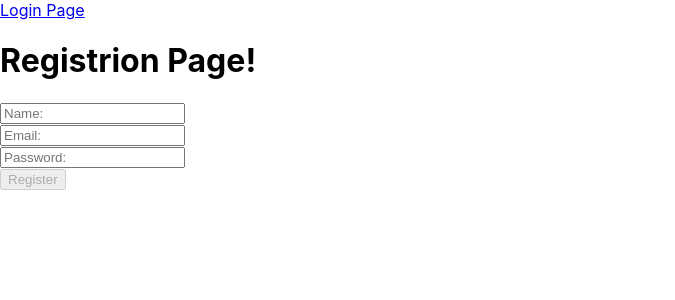
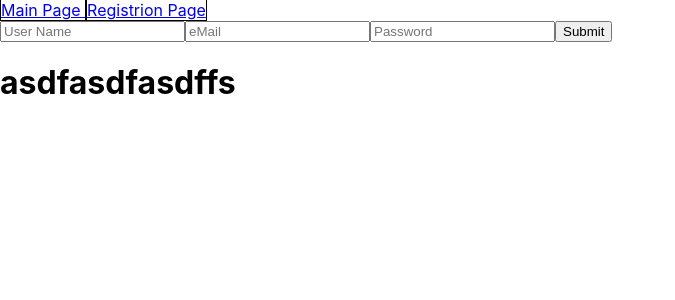
Before and after one commit to carlosmuerto/doctor_reservation_page, a React (Create React App) app: page /RegistrionPage in a window 1280 px wide. Shown: the top 300 px of the page, without its empty margins (0-675 px from the left). Built offline with nearby package versions, Linux system fonts and the light colour scheme.

Commit message:
migrate form to formik

```diff
--- a/src/components/Authentication/LoginPage.js
+++ b/src/components/Authentication/LoginPage.jsx
@@ -6,8 +6,7 @@
 /* eslint-disable jsx-a11y/label-has-associated-control */
 
 // import React, { Component } from 'react';
-import { reduxForm, Field } from 'redux-form';
-import PropTypes from 'prop-types';
+import { Formik, Field, Form } from 'formik';
 import { NavLink } from 'react-router-dom';
 
 // class LoginPage extends Component {
@@ -57,48 +56,37 @@ import { NavLink } from 'react-router-dom';
 
 // const input = ({ input, meta }) => (<input {...input} type="text" errorMessage={meta.error} />);
 
-const onSubmit = (values) => {
-  alert(JSON.stringify(values));
+const LoginPage = () => {
+  const onSubmit = async (values) => {
+    await new Promise((resolve) => setTimeout(resolve, 500));
+    const jsonBody = ({
+      User: values,
+    });
+    console.log(JSON.stringify(jsonBody, null, 2));
   };
 
-const required = (values) => {
-  if (!values || values === '') {
-    return 'This Field is required';
-  }
-
-  return undefined;
+  const nitialValues = {
+    email: '',
+    password: '',
   };
 
-const LoginPage = ({ handleSubmit, valid }) => (
-  <>
+  return (
+    <div>
       <NavLink to="/MainPage" className="container"> Main Page </NavLink>
       <NavLink to="/RegistrionPage" className="container"> Registrion Page </NavLink>
+      <Formik
+        initialValues={nitialValues}
+        onSubmit={onSubmit}
+      >
+        <Form>
+          <Field name="email" type="email" placeholder="eMail" />
+          <Field name="password" type="password" placeholder="Password" />
+          <button type="submit">Submit</button>
+        </Form>
+      </Formik>
 
-    <h1>Login Page!</h1>
+    </div>
+  );
+};
 
-    <form onSubmit={handleSubmit}>
-
-      <div>
-        {/* <label>Email:</label> */}
-        <Field name="email" type="email" component="input" validate={required} placeholder="Email:" />
-      </div>
-
-      <div>
-        {/* <label>Password:</label> */}
-        <Field name="password" type="password" component="input" validate={required} placeholder="Password:" />
-      </div>
-
-      <button disabled={!valid} type="submit">Login</button>
-
-    </form>
-  </>
-);
-
-LoginPage.propTypes = {
-  handleSubmit: PropTypes.bool,
-}.isRequired;
-
-export default reduxForm({
-  form: 'loginForm',
-  onSubmit,
-})(LoginPage);
+export default LoginPage;
--- a/src/components/Authentication/RegistrionPage.js
+++ b/src/components/Authentication/RegistrionPage.js
@@ -4,8 +4,9 @@
 /* eslint-disable jsx-a11y/label-has-associated-control */
 
 // import React, { Component } from 'react';
-import { reduxForm, Field } from 'redux-form';
-import PropTypes from 'prop-types';
+// import { reduxForm, Field } from 'redux-form';
+// import PropTypes from 'prop-types';
+import { Formik, Field, Form } from 'formik';
 import { NavLink } from 'react-router-dom';
 
 // Cambiar función a arrow function
@@ -60,51 +61,92 @@ import { NavLink } from 'react-router-dom';
 
 // export default reduxForm({ form: 'RegistrionForm' })(RegistrionPage);
 
-const onSubmit = (values) => {
-  alert(JSON.stringify(values));
+// const onSubmit = (values) => {
+//   alert(JSON.stringify(values));
+// };
+
+// const required = (values) => {
+//   if (!values || values === '') {
+//     return 'This Field is required';
+//   }
+
+//   return undefined;
+// };
+
+// const RegistrionPage = ({ handleSubmit, valid }) => (
+//   <>
+//     <NavLink to="/LoginPage"> Login Page </NavLink>
+//     <h1>Registrion Page!</h1>
+
+//     <form onSubmit={handleSubmit}>
+
+//       <div>
+//         {/* <label>Name:</label> */}
+//         <Field name="name" type="text" component="input" v
+// alidate={required} placeholder="Name:" />
+//       </div>
+
+//       <div>
+//         {/* <label>Email:</label> */}
+//         <Field name="email" type="email" component="input"
+// validate={required} placeholder="Email:" />
+//       </div>
+
+//       <div>
+//         {/* <label>Password:</label> */}
+//         <Field name="password" type="password" component="input"
+//  validate={required} placeholder="Password:" />
+//       </div>
+
+//       <button disabled={!valid} type="submit">Register</button>
+
+//     </form>
+//   </>
+// );
+
+// RegistrionPage.propTypes = {
+//   handleSubmit: PropTypes.bool,
+// }.isRequired;
+
+// export default reduxForm({
+//   form: 'RegistrionForm',
+//   onSubmit,
+// })(RegistrionPage);
+
+const RegistrionPage = () => {
+  const onSubmit = async (values) => {
+    await new Promise((resolve) => setTimeout(resolve, 500));
+    const jsonBody = ({
+      User: values,
+    });
+    console.log(JSON.stringify(jsonBody, null, 2));
+  };
+
+  const nitialValues = {
+    userName: '',
+    email: '',
+    password: '',
+
+  };
+
+  return (
+    <div>
+      <NavLink to="/MainPage" className="container"> Main Page </NavLink>
+      <NavLink to="/RegistrionPage" className="container"> Registrion Page </NavLink>
+      <Formik
+        initialValues={nitialValues}
+        onSubmit={onSubmit}
+      >
+        <Form>
+          <Field name="userName" type="text" placeholder="User Name" />
+          <Field name="email" type="email" placeholder="eMail" />
+          <Field name="password" type="password" placeholder="Password" />
+          <button type="submit">Submit</button>
+        </Form>
+      </Formik>
+
+    </div>
+  );
 };
 
-const required = (values) => {
-  if (!values || values === '') {
-    return 'This Field is required';
-  }
-
-  return undefined;
-};
-
-const RegistrionPage = ({ handleSubmit, valid }) => (
-  <>
-    <NavLink to="/LoginPage"> Login Page </NavLink>
-    <h1>Registrion Page!</h1>
-
-    <form onSubmit={handleSubmit}>
-
-      <div>
-        {/* <label>Name:</label> */}
-        <Field name="name" type="text" component="input" validate={required} placeholder="Name:" />
-      </div>
-
-      <div>
-        {/* <label>Email:</label> */}
-        <Field name="email" type="email" component="input" validate={required} placeholder="Email:" />
-      </div>
-
-      <div>
-        {/* <label>Password:</label> */}
-        <Field name="password" type="password" component="input" validate={required} placeholder="Password:" />
-      </div>
-
-      <button disabled={!valid} type="submit">Register</button>
-
-    </form>
-  </>
-);
-
-RegistrionPage.propTypes = {
-  handleSubmit: PropTypes.bool,
-}.isRequired;
-
-export default reduxForm({
-  form: 'RegistrionForm',
-  onSubmit,
-})(RegistrionPage);
+export default RegistrionPage;
--- a/src/index.js
+++ b/src/index.js
@@ -14,6 +14,7 @@ root.render(
   <React.StrictMode>
     <Provider store={store}>
       <App />
+      <h1>asdfasdfasdffs</h1>
     </Provider>
   </React.StrictMode>,
 );
--- a/src/redux/configureStore.js
+++ b/src/redux/configureStore.js
@@ -1,11 +1,9 @@
 import { configureStore } from '@reduxjs/toolkit';
-import { reducer as formReducer } from 'redux-form';
 import greetingsReducer from './download/dataSlice';
 
 const store = configureStore({
   reducer: {
     doctorsData: greetingsReducer,
-    form: formReducer,
   },
 });
 
```
Also changed, not shown: package.json (+8 -8 lines), 2 other files (tests, documents, lock files or other folders). Lines whose indentation alone changed are shown as unchanged.
